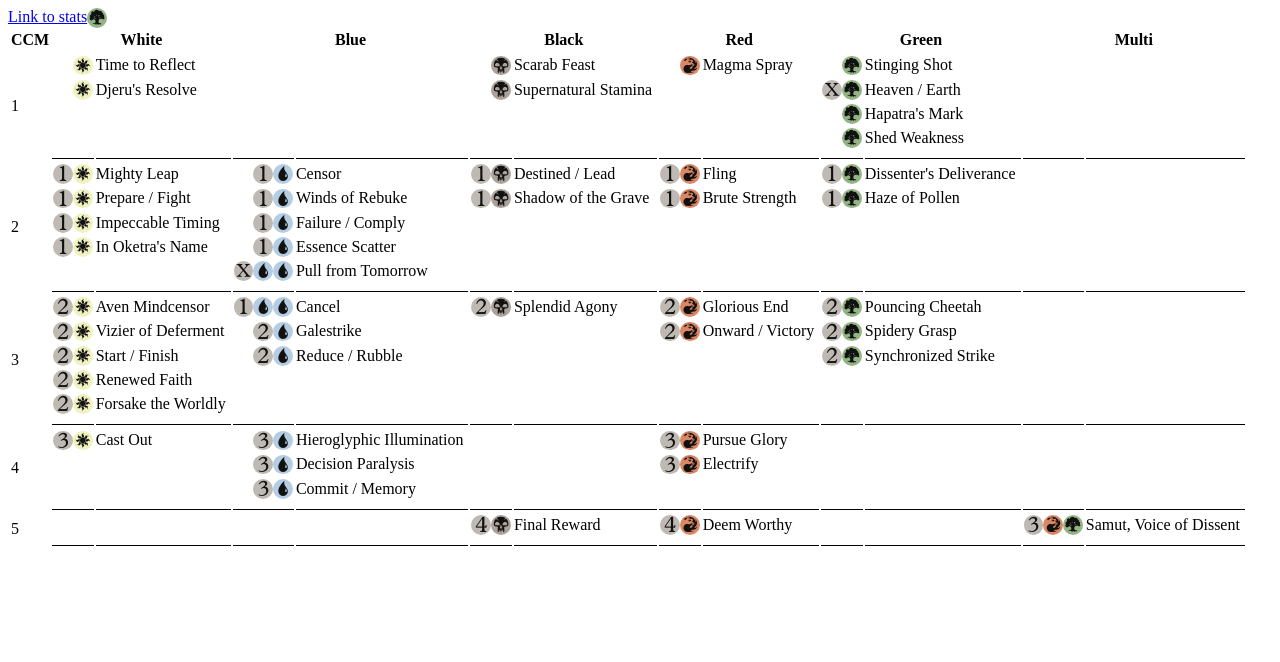
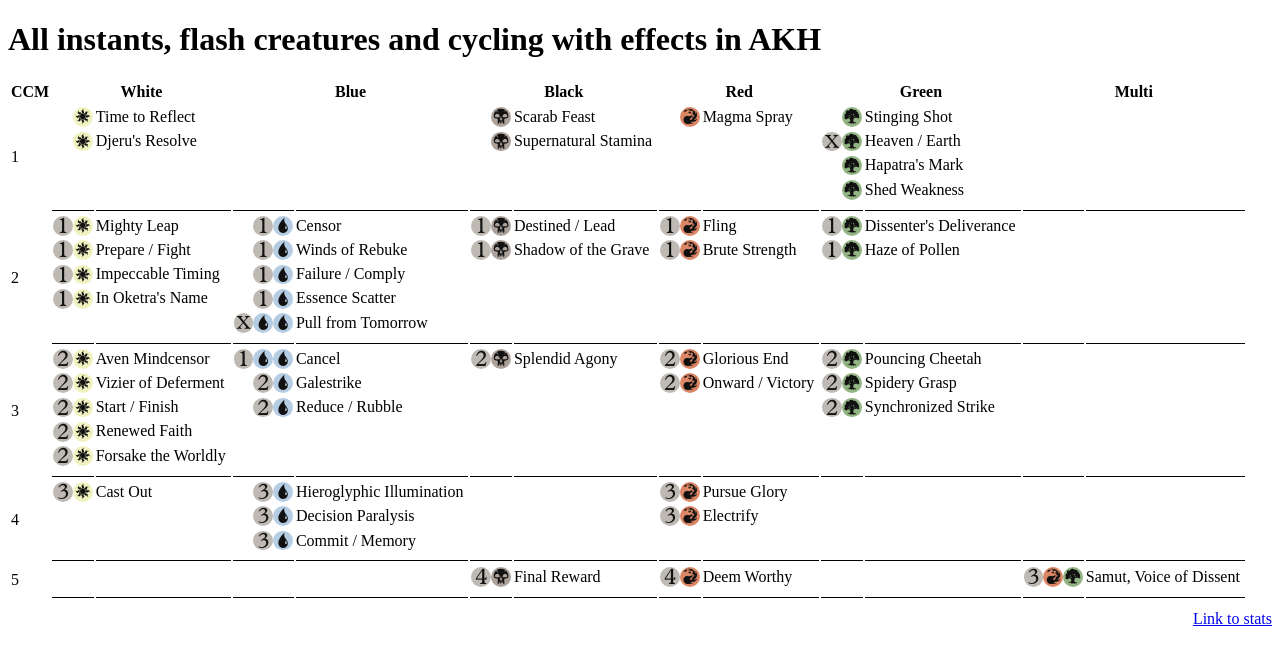
Before and after one commit to AurelieV/mtg-stats, an Angular app: page / in a window 1280 px wide. Shown: the top 662 px of the page. Built offline with nearby package versions, Linux system fonts and the light colour scheme.

Commit message:
Add title

```diff
--- a/src/app/app.component.css
+++ b/src/app/app.component.css
@@ -39,3 +39,8 @@
     padding-bottom: 10px;
     border-bottom: 1px solid black;
 }
+
+a {
+    margin-top: 10px;
+    float: right;
+}
--- a/src/app/app.component.html
+++ b/src/app/app.component.html
@@ -1,5 +1,4 @@
-<a [href]="dashboardLink">Link to stats</a>
-<i class="ms ms-g ms-cost"></i>
+<h1>All instants, flash creatures and cycling with effects in AKH</h1>
 <table class="cards">
   <thead>
     <tr>
@@ -70,3 +69,4 @@
     </ng-template>
   </tbody>
 </table>
+<a [href]="dashboardLink">Link to stats</a>
```
Also changed, not shown: public/main.bundle.js (+2 -2 lines), 2 other files (tests, documents, lock files or other folders).
